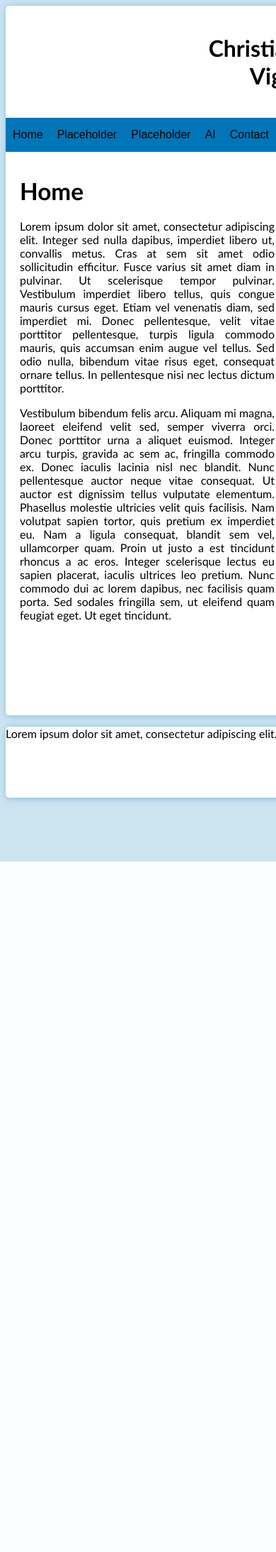
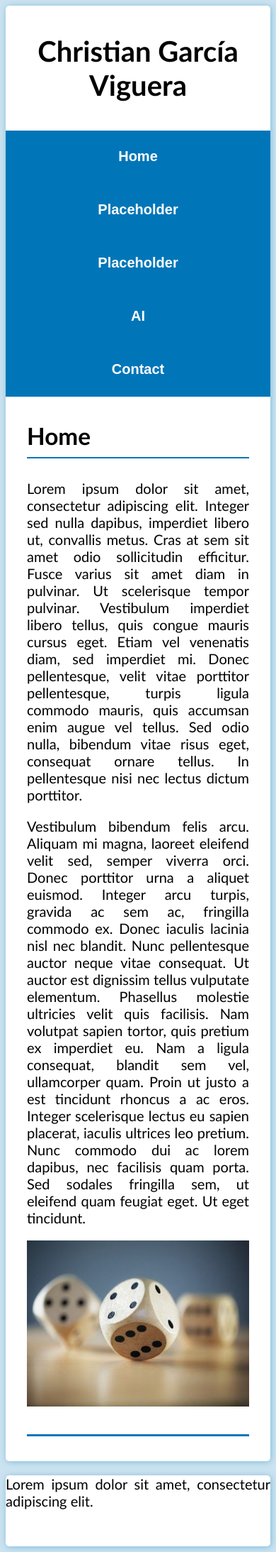
Before and after one commit to Chgv99/chgv99.github.io, a PHP site: page / in a window 390 px wide; the page is wider, and only the part inside the window is pictured. Shown: that part at 71% size. Before the commit the page ends 1214 px from the top of that part, so only its background shows below. Run offline with PHP 8.4, Linux system fonts and the light colour scheme.

Commit message:
Web adjusts to window size

```diff
--- a/index.html
+++ b/index.html
@@ -24,10 +24,13 @@
 
 	<div class="content_box">
 		<div id="page_title"><h2>Home</h2></div>
+		<hr class="">
 		<div class="column50">
-			<p>Lorem ipsum dolor sit amet, consectetur adipiscing elit. Integer sed nulla dapibus, imperdiet libero ut, convallis metus. Cras at sem sit amet odio sollicitudin efficitur. Fusce varius sit amet diam in pulvinar. Ut scelerisque tempor pulvinar. Vestibulum imperdiet libero tellus, quis congue mauris cursus eget. Etiam vel venenatis diam, sed imperdiet mi. Donec pellentesque, velit vitae porttitor pellentesque, turpis ligula commodo mauris, quis accumsan enim augue vel tellus. Sed odio nulla, bibendum vitae risus eget, consequat ornare tellus. In pellentesque nisi nec lectus dictum porttitor.
+			<p>
+				Lorem ipsum dolor sit amet, consectetur adipiscing elit. Integer sed nulla dapibus, imperdiet libero ut, convallis metus. Cras at sem sit amet odio sollicitudin efficitur. Fusce varius sit amet diam in pulvinar. Ut scelerisque tempor pulvinar. Vestibulum imperdiet libero tellus, quis congue mauris cursus eget. Etiam vel venenatis diam, sed imperdiet mi. Donec pellentesque, velit vitae porttitor pellentesque, turpis ligula commodo mauris, quis accumsan enim augue vel tellus. Sed odio nulla, bibendum vitae risus eget, consequat ornare tellus. In pellentesque nisi nec lectus dictum porttitor.
 			</p>
-			<p>Vestibulum bibendum felis arcu. Aliquam mi magna, laoreet eleifend velit sed, semper viverra orci. Donec porttitor urna a aliquet euismod. Integer arcu turpis, gravida ac sem ac, fringilla commodo ex. Donec iaculis lacinia nisl nec blandit. Nunc pellentesque auctor neque vitae consequat. Ut auctor est dignissim tellus vulputate elementum. Phasellus molestie ultricies velit quis facilisis. Nam volutpat sapien tortor, quis pretium ex imperdiet eu. Nam a ligula consequat, blandit sem vel, ullamcorper quam. Proin ut justo a est tincidunt rhoncus a ac eros. Integer scelerisque lectus eu sapien placerat, iaculis ultrices leo pretium. Nunc commodo dui ac lorem dapibus, nec facilisis quam porta. Sed sodales fringilla sem, ut eleifend quam feugiat eget. Ut eget tincidunt.
+			<p>
+				Vestibulum bibendum felis arcu. Aliquam mi magna, laoreet eleifend velit sed, semper viverra orci. Donec porttitor urna a aliquet euismod. Integer arcu turpis, gravida ac sem ac, fringilla commodo ex. Donec iaculis lacinia nisl nec blandit. Nunc pellentesque auctor neque vitae consequat. Ut auctor est dignissim tellus vulputate elementum. Phasellus molestie ultricies velit quis facilisis. Nam volutpat sapien tortor, quis pretium ex imperdiet eu. Nam a ligula consequat, blandit sem vel, ullamcorper quam. Proin ut justo a est tincidunt rhoncus a ac eros. Integer scelerisque lectus eu sapien placerat, iaculis ultrices leo pretium. Nunc commodo dui ac lorem dapibus, nec facilisis quam porta. Sed sodales fringilla sem, ut eleifend quam feugiat eget. Ut eget tincidunt.
 			</p>
 		</div>
 		<div class="column50">
--- a/stylesheets/style.css
+++ b/stylesheets/style.css
@@ -5,6 +5,7 @@
 body {
 	background-color: #cce3f0;
 	font-family: "Trebuchet MS", Arial, Helvetica, sans-serif;
+	font-size: 20px;
 }
 
 h1 {
@@ -27,29 +28,29 @@ h2 {
 }
 
 #page_title {
-	margin-top: 35px;
-	margin-left: 20px;
+	/* margin-top: 35px; */
+	/* margin-left: 20px; */
 	margin-right: 20px;
 }
 
+hr {
+	border-style: solid;
+	color: #0076B8;
+}
+
+#page_title::after {
+
+}
+
 #main_box {
-	height: 1000px;
-	width: 800px;
+	/* height: 1000px; */
+	/* width: 800px; */
+	width: 1300px;
+
 	margin: auto;
 
-	/*border: solid; */
-	/* border-color: #dfdfdf; */
-	border-radius: 5px;
-
-	box-shadow: 1px 1px 10px #7fbadb ;
-
-	background-color: white;
-}
-
-#footer_box {
-	min-height: 100px;
-	width: 800px;
-	margin: auto;
+	/* padding-top: 35px; */
+	padding-bottom: 35px;
 
 	/*border: solid; */
 	/* border-color: #dfdfdf; */
@@ -85,6 +86,8 @@ nav ul li {
     /*width: 33.33%;*/
     float:left;
     text-align: center;
+    padding-left: 10px;
+    padding-right: 10px;
     /*margin: auto;*/
     /*display: inline;*/
 }
@@ -107,31 +110,49 @@ nav ul li a{
 
     font-family: Arial, sans-serif;
     font-size: 100%;
-    font-weight: normal;
+    font-weight: bold;
     text-decoration: none;
-    color: black;
+    color: white;
 
     /*border: 5px solid white;
     border-style: none none solid none;*/
 }
 
 .content_box {
-	width: 100%;
-	margin: auto;
-	height: 100%;
+	margin-top: 35px;
+	margin-left: 30px;
+	margin-right: 30px;
+	/* height: 750px; */
+
+	padding-bottom: 35px;
 
 	overflow:hidden;
+	/* border: solid; */
+	border-style: none none solid none;
+	border-color: #0076B8;
+	border-width: 3px;
 }
 
 .column50 {
 	display: block;
 	float:left;
 	width: 50%;
-	padding: 20px;
+
+	padding-top: 20px;
+	padding-right: 10px;
 }
 
 .column50 img {
 	width: 100%;
+}
+
+.column50:first-of-type {
+
+}
+
+.column50:last-of-type {
+	padding-left: 10px;
+	padding-right: 0;
 }
 
 p {
@@ -142,3 +163,113 @@ p {
 .column50 p:first-of-type {
 	margin-top: 0;
 }
+
+#footer_box {
+	min-height: 100px;
+	width: 1300px;
+	margin: auto;
+
+	/*border: solid; */
+	/* border-color: #dfdfdf; */
+	border-radius: 5px;
+
+	box-shadow: 1px 1px 10px #7fbadb ;
+
+	background-color: white;
+}
+
+@media (max-width: 1300px) and (min-width: 851px) {
+	/*.facet_sidebar {
+	  	display: none;
+	}*/
+	body {
+		/* font-size: ; */
+	}
+
+	#main_box {
+		/* height: 1000px; */
+		width: 100%;
+		margin: auto;
+
+		/* padding-top: 35px; */
+		padding-bottom: 35px;
+
+		/*border: solid; */
+		/* border-color: #dfdfdf; */
+		border-radius: 5px;
+
+		box-shadow: 1px 1px 10px #7fbadb ;
+
+		background-color: white;
+	}
+
+	#footer_box {
+		width: 100%;
+	}
+}
+
+
+@media (max-width: 850px) {
+
+	body {
+		font-size: ;
+	}
+
+	#main_box {
+		/* height: 1000px; */
+		width: 100%;
+		margin: auto;
+
+		/* padding-top: 35px; */
+		padding-bottom: 35px;
+
+		/*border: solid; */
+		/* border-color: #dfdfdf; */
+		border-radius: 5px;
+
+		box-shadow: 1px 1px 10px #7fbadb ;
+
+		background-color: white;
+	}
+
+	nav ul li {
+	    float: none;
+	    padding-top: 25px;
+	}
+
+	nav ul li a{
+	    padding-top: 0;
+	    padding-bottom: 0;
+	    vertical-align: middle;
+	    margin: 0;
+
+	    height: 50px;
+	}
+
+	.column50 {
+		display: block;
+		float: left;
+		width: 100%;
+
+		padding: 0;
+		padding-top: 20px;
+	}
+
+	.column50:last-of-type {
+		padding: 0;
+	}
+
+	#footer_box {
+		min-height: 100px;
+		width: 100%;
+		margin: auto;
+
+		/*border: solid; */
+		/* border-color: #dfdfdf; */
+		border-radius: 5px;
+
+		box-shadow: 1px 1px 10px #7fbadb ;
+
+		background-color: white;
+	}
+}
```
